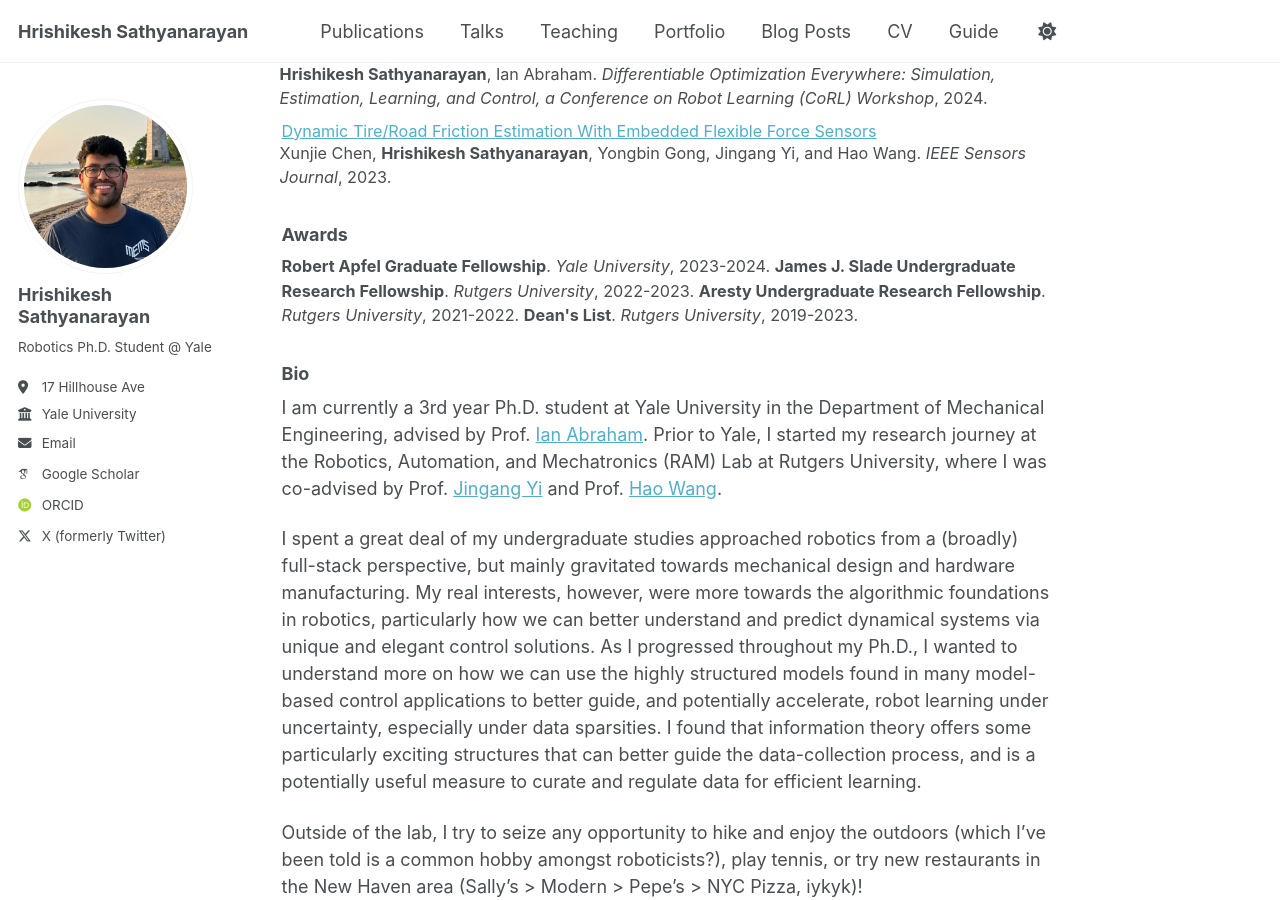
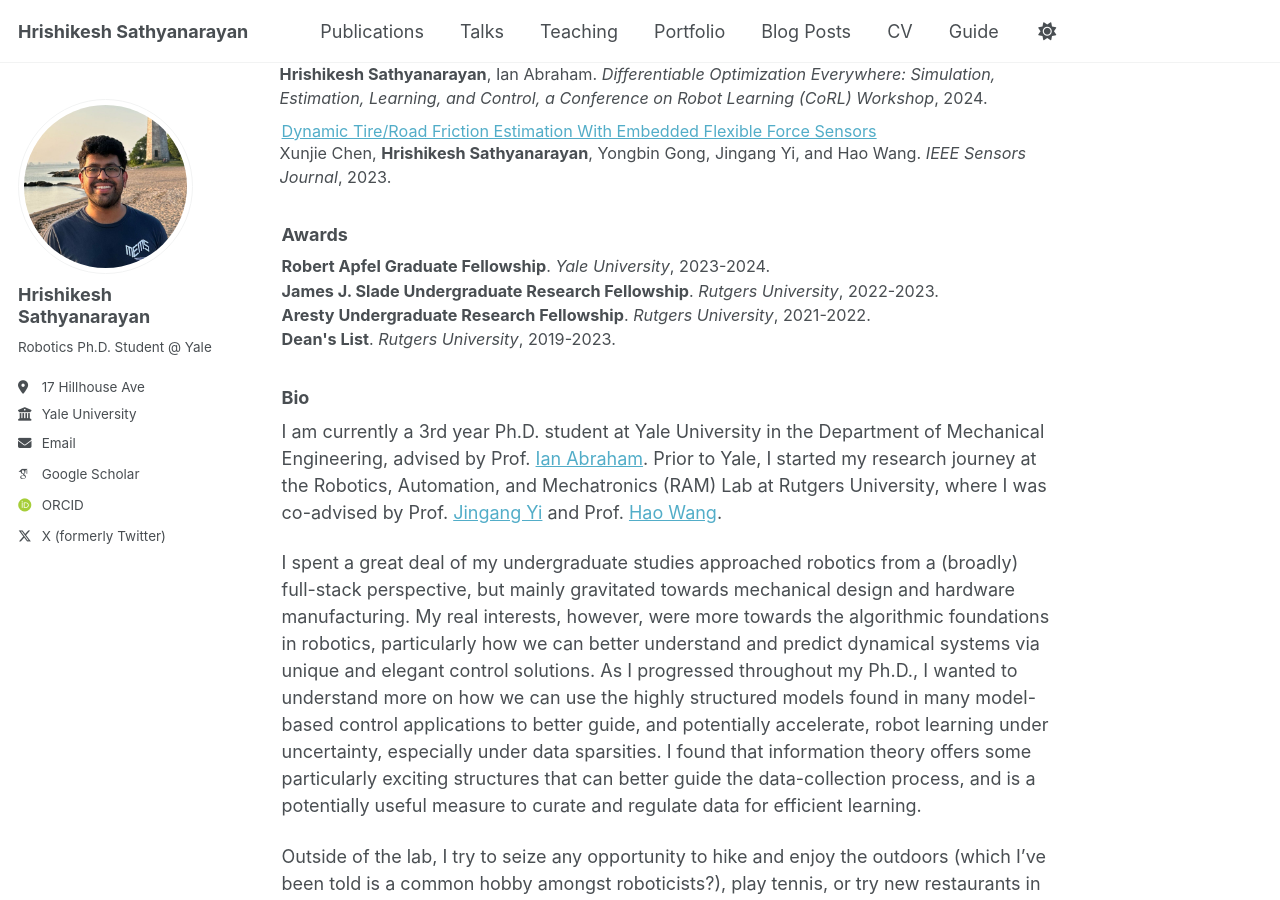
Before and after one commit to HrishiSathya/hrishi-sathya.github.io, a Jekyll site: the page built from _pages/about.md, in a window 1280 px wide and 900 px high, scrolled down 611 px. Built offline with Jekyll 4.4.1, drawn with Linux system fonts in a browser that asks for light colours; some web fonts are replaced; a script that is not in the unit is left out.

Commit message:
hard code awards for the time being

```diff
--- a/_pages/about.md
+++ b/_pages/about.md
@@ -41,13 +41,10 @@ Specifically, I ask: which uncertain parameters are most sensitive to a given ro
 {% endfor %}
 </div> -->
 <p style="font-size: 0.9em;">
-  <b>Robert Apfel Graduate Fellowship</b>. <i>Yale University</i>, 2023-2024.
-
-  <b>James J. Slade Undergraduate Research Fellowship</b>. <i>Rutgers University</i>, 2022-2023.
-
-  <b>Aresty Undergraduate Research Fellowship</b>. <i>Rutgers University</i>, 2021-2022.
-
-  <b>Dean's List</b>. <i>Rutgers University</i>, 2019-2023.
+  <b>Robert Apfel Graduate Fellowship</b>. <i>Yale University</i>, 2023-2024.<br>
+  <b>James J. Slade Undergraduate Research Fellowship</b>. <i>Rutgers University</i>, 2022-2023.<br>
+  <b>Aresty Undergraduate Research Fellowship</b>. <i>Rutgers University</i>, 2021-2022.<br>
+  <b>Dean's List</b>. <i>Rutgers University</i>, 2019-2023.<br>
 </p>
 
 ### Bio
```
